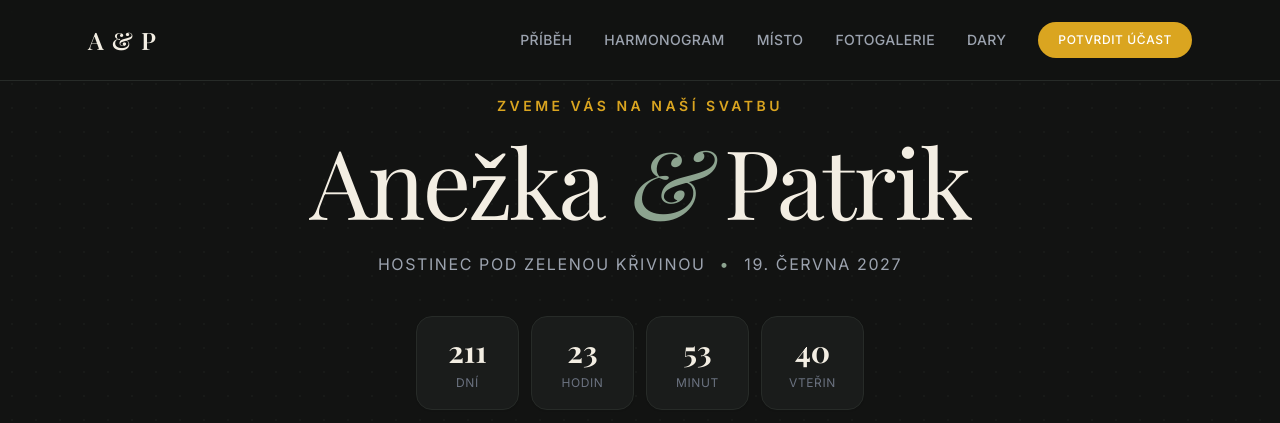
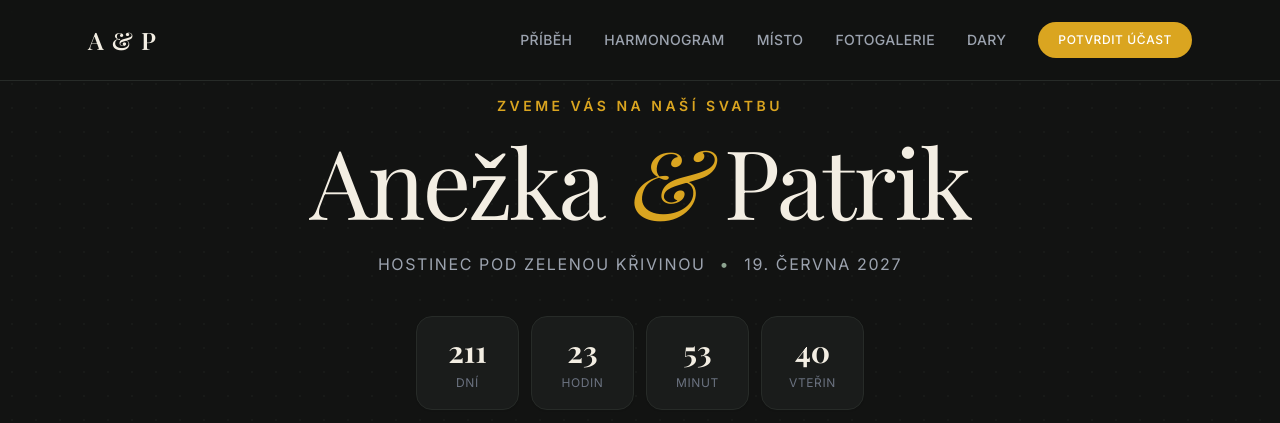
Before and after one commit to PataSmrk/Anezka-Patrik_Svatebni_web, a plain HTML site: page index.html in a window 1280 px wide. Shown: the top 423 px of the page. Drawn offline with nearby package versions, Linux system fonts and the light colour scheme; a web font is replaced by a local one.

Commit message:
Update index.html

```diff
--- a/index.html
+++ b/index.html
@@ -94,7 +94,7 @@
         <div class="relative z-10 max-w-3xl mx-auto my-auto">
             <span class="text-xs md:text-sm uppercase tracking-[0.25em] font-semibold mb-4 block text-[#daa520]">Zveme vás na naší svatbu</span>
             <h1 class="font-serif text-5xl md:text-7xl lg:text-8xl text-sand-100 tracking-tight mb-6">
-                Anežka <span class="text-sage-500 font-light italic">&</span> Patrik
+                Anežka <span class="text-[#daa520] font-light italic">&</span> Patrik
             </h1>
             <div class="text-sm md:text-base text-gray-400 mb-10 tracking-widest uppercase">
                 <span>Hostinec pod Zelenou Křivinou</span>
```
